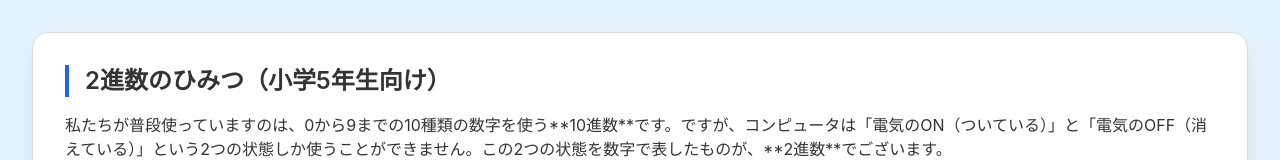
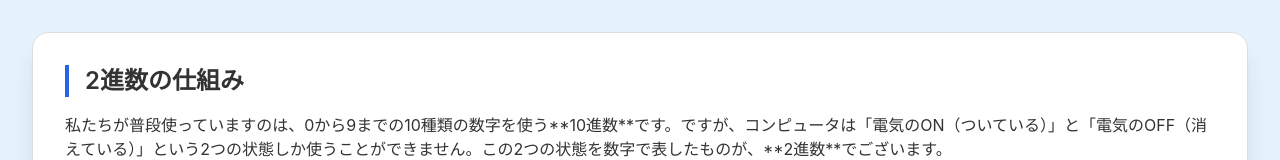
Before and after one commit to uchuuzin/nisinsu, a plain HTML site: page index.html in a window 1280 px wide. Shown: the top 160 px of the page. Drawn offline with nearby package versions, Linux system fonts and the light colour scheme.

Commit message:
Update index.html

```diff
--- a/index.html
+++ b/index.html
@@ -3,7 +3,7 @@
 <head>
     <meta charset="UTF-8">
     <meta name="viewport" content="width=device-width, initial-scale=1.0">
-    <title>2進数のひみつと変換ツール</title>
+    <title>2進数の説明と変換ツール</title>
     <script src="https://cdn.tailwindcss.com"></script>
     <style>
         body {
@@ -42,7 +42,7 @@
     <div class="container mx-auto p-4 sm:p-8 rounded-2xl shadow-xl card">
         <!-- 新しい解説部分 -->
         <div class="mb-8">
-            <h2 class="text-2xl font-semibold mb-4 border-l-4 border-blue-600 pl-4">2進数のひみつ（小学5年生向け）</h2>
+            <h2 class="text-2xl font-semibold mb-4 border-l-4 border-blue-600 pl-4">2進数の仕組み</h2>
             <p class="mb-4">
                 私たちが普段使っていますのは、0から9までの10種類の数字を使う**10進数**です。ですが、コンピュータは「電気のON（ついている）」と「電気のOFF（消えている）」という2つの状態しか使うことができません。この2つの状態を数字で表したものが、**2進数**でございます。
             </p>
```
